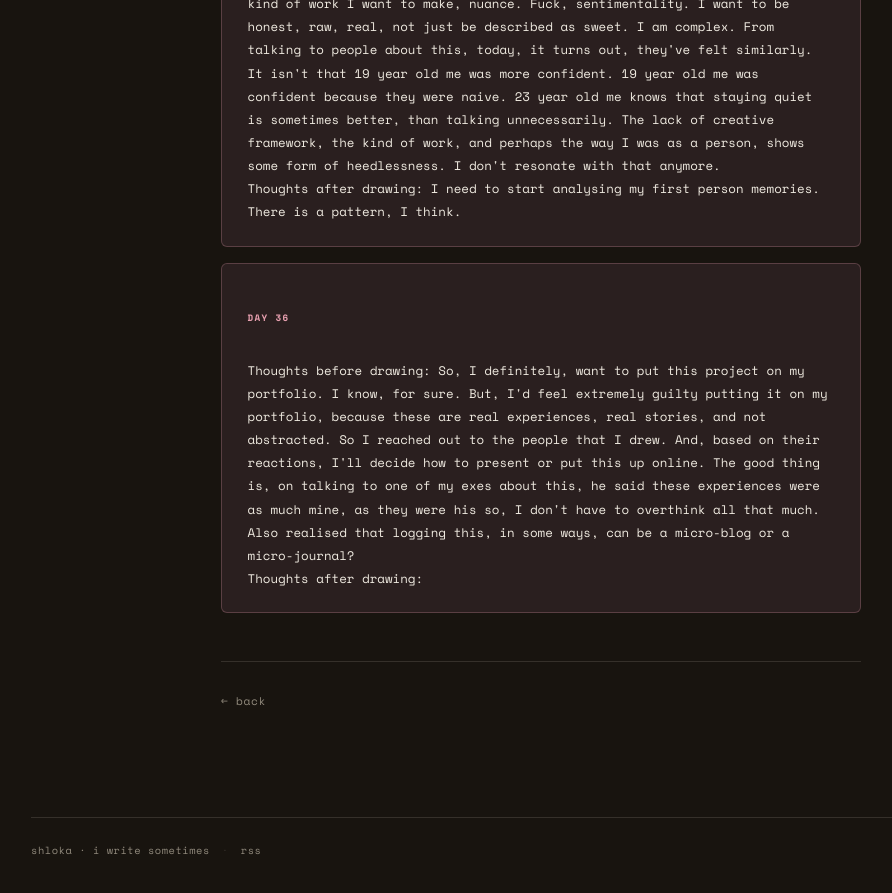
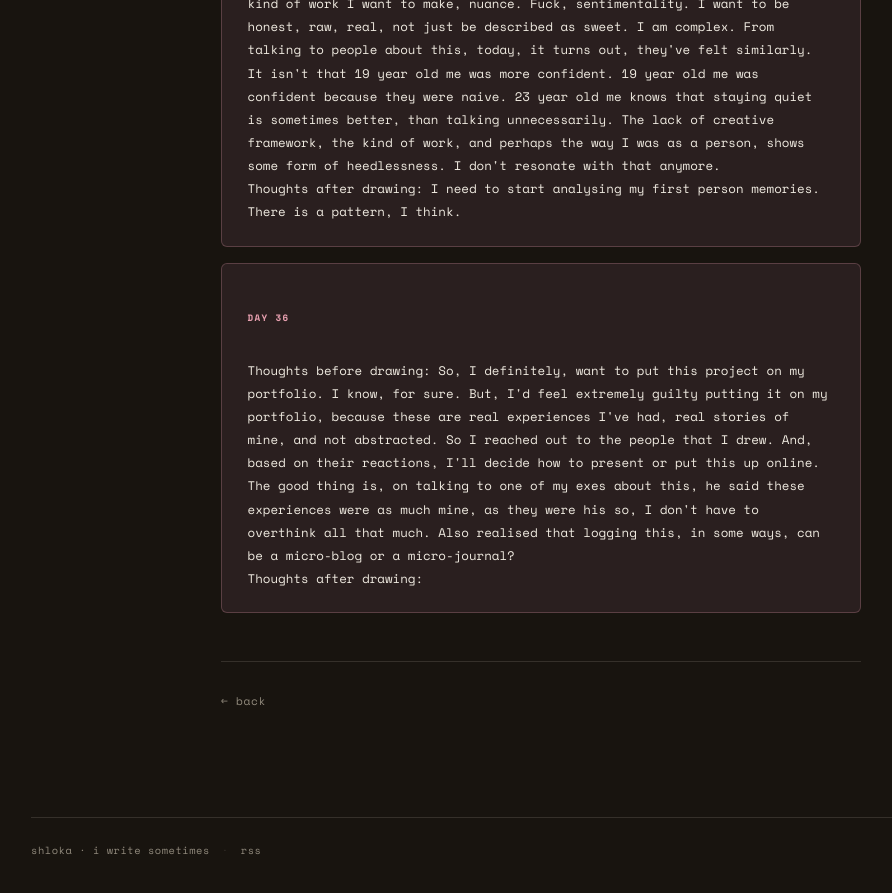
Before and after one commit to shlokamohanty/i-write-sometimes, a Jekyll site: the page built from _posts/2026-03-24-100-days-of-making.md, in a window 1280 px wide and 900 px high, scrolled down 16673 px. Shown: the top 893 px of the window, without its empty margins (99-991 px from the left). Built offline with Jekyll 4.4.1, drawn with Linux system fonts in a browser that asks for light colours.

Commit message:
Update 2026-03-24-100-days-of-making.md

```diff
--- a/_posts/2026-03-24-100-days-of-making.md
+++ b/_posts/2026-03-24-100-days-of-making.md
@@ -173,6 +173,6 @@ Thoughts after drawing: I need to start analysing my first person memories. Ther
 
 <div class="day-block pivotal">
 <span class="day-label">day 36</span>
-Thoughts before drawing: So, I definitely, want to put this project on my portfolio. I know, for sure. But, I'd feel extremely guilty putting it on my portfolio, because these are real experiences, real stories, and not abstracted. So I reached out to the people that I drew. And, based on their reactions, I'll decide how to present or put this up online. The good thing is, on talking to one of my exes about this, he said these experiences were as much mine, as they were his so, I don't have to overthink all that much. Also realised that logging this, in some ways, can be a micro-blog or a micro-journal?
+Thoughts before drawing: So, I definitely, want to put this project on my portfolio. I know, for sure. But, I'd feel extremely guilty putting it on my portfolio, because these are real experiences I've had, real stories of mine, and not abstracted. So I reached out to the people that I drew. And, based on their reactions, I'll decide how to present or put this up online. The good thing is, on talking to one of my exes about this, he said these experiences were as much mine, as they were his so, I don't have to overthink all that much. Also realised that logging this, in some ways, can be a micro-blog or a micro-journal?
 Thoughts after drawing:
 </div>
```
